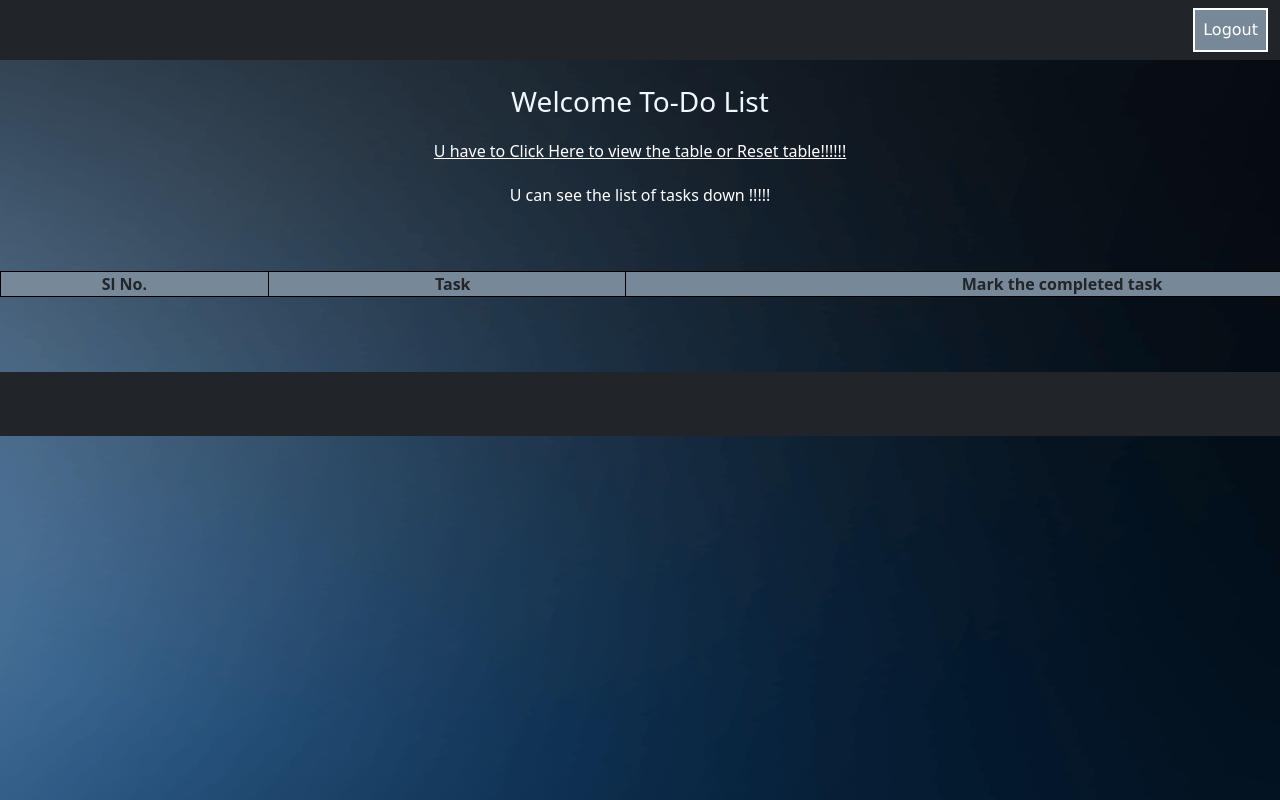
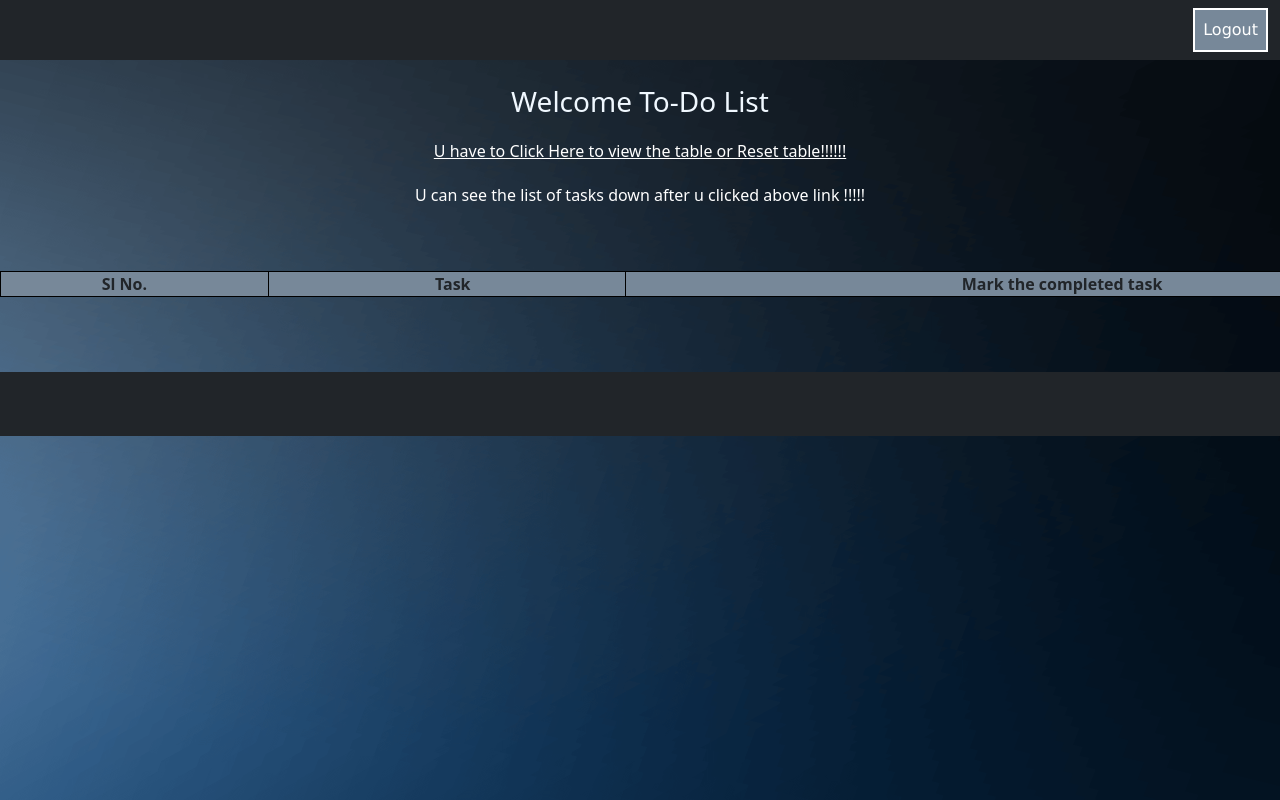
Before and after one commit to GK0610/TODO_App, a plain HTML site: page todo_list.html in a window 1280 px wide. Shown: the top 800 px of the page. Drawn offline with nearby package versions, Linux system fonts and the light colour scheme.

Commit message:
Update todo_list.html

```diff
--- a/todo_list.html
+++ b/todo_list.html
@@ -34,7 +34,7 @@
 
   <p id="todroptable" onclick=""><u>U have to Click Here to view the table or Reset table!!!!!!</u> </p>
 
-  <p id="taskdown">U can see the list of tasks down !!!!! </p>
+  <p id="taskdown">U can see the list of tasks down after u clicked above link !!!!! </p>
   <div>
     <table id="todo-list-table">
       <thead>
```
